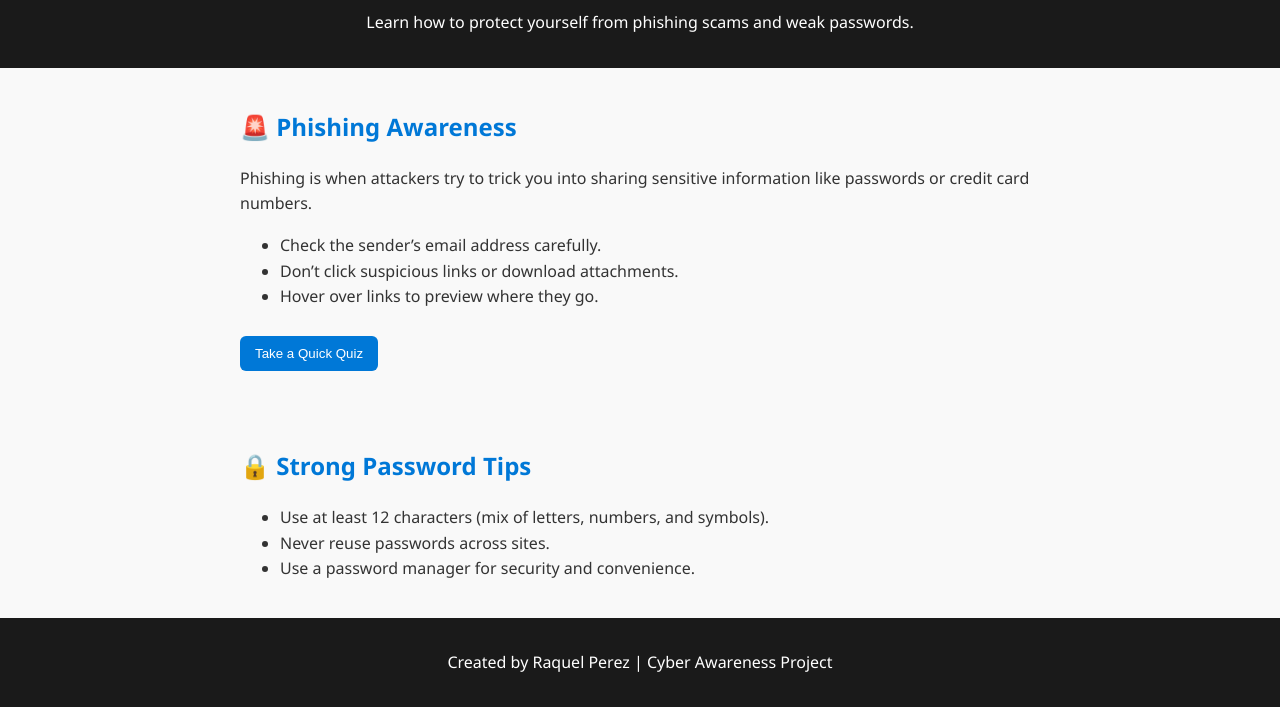
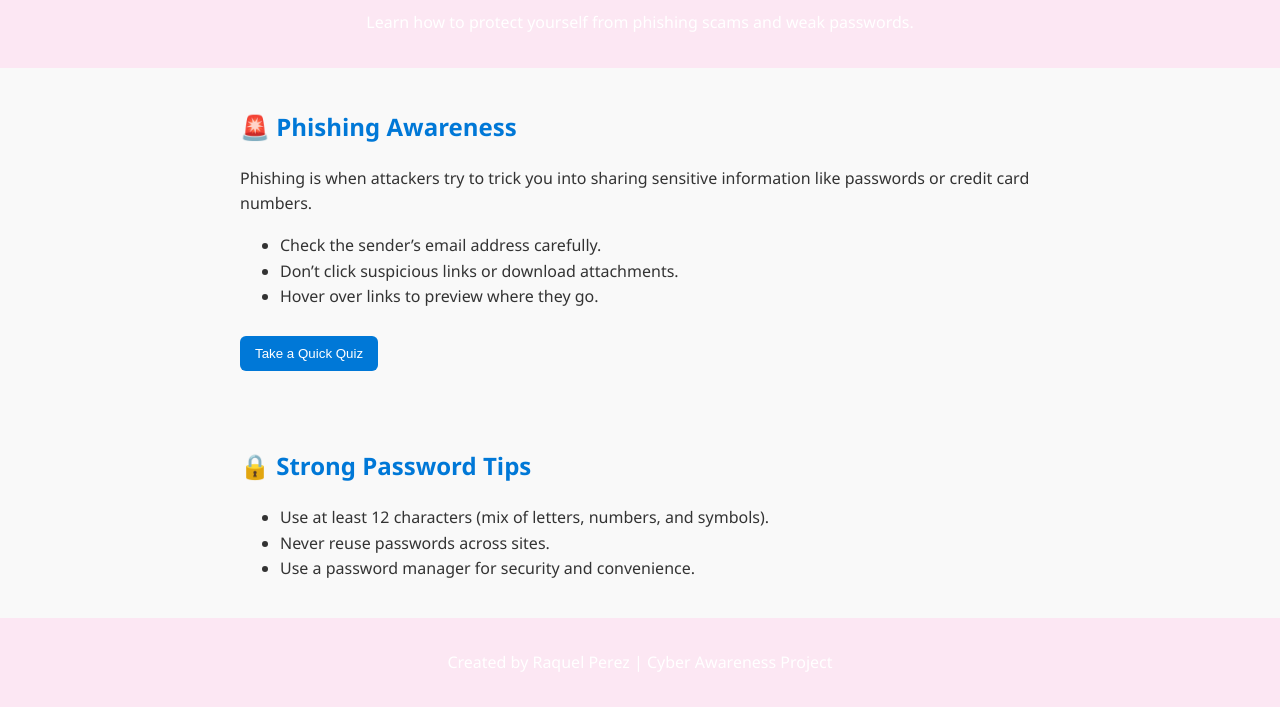
Before and after one commit to raquelpperez/phishing-awareness-project, a plain HTML site: page index.html in a window 1280 px wide. Shown: the part 100-807 px from the top of the page. Drawn offline with Linux system fonts and the light colour scheme.

Commit message:
Update style.css

```diff
--- a/style.css
+++ b/style.css
@@ -8,7 +8,7 @@ body {
 }
 
 header, footer {
-  background-color: #1a1a1a;
+  background-color: #FCE7F3;
   color: #fff;
   text-align: center;
   padding: 1rem 0;
```
